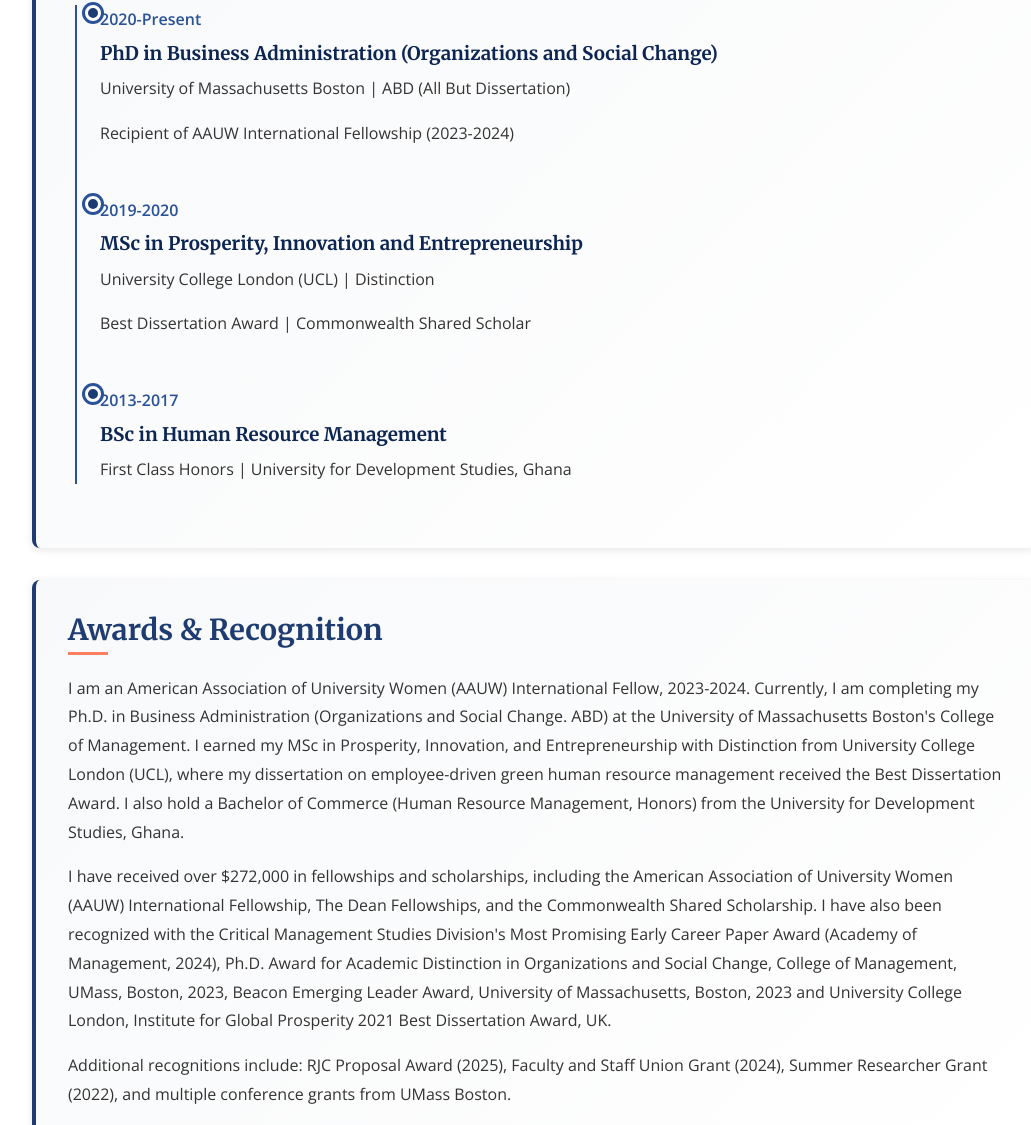
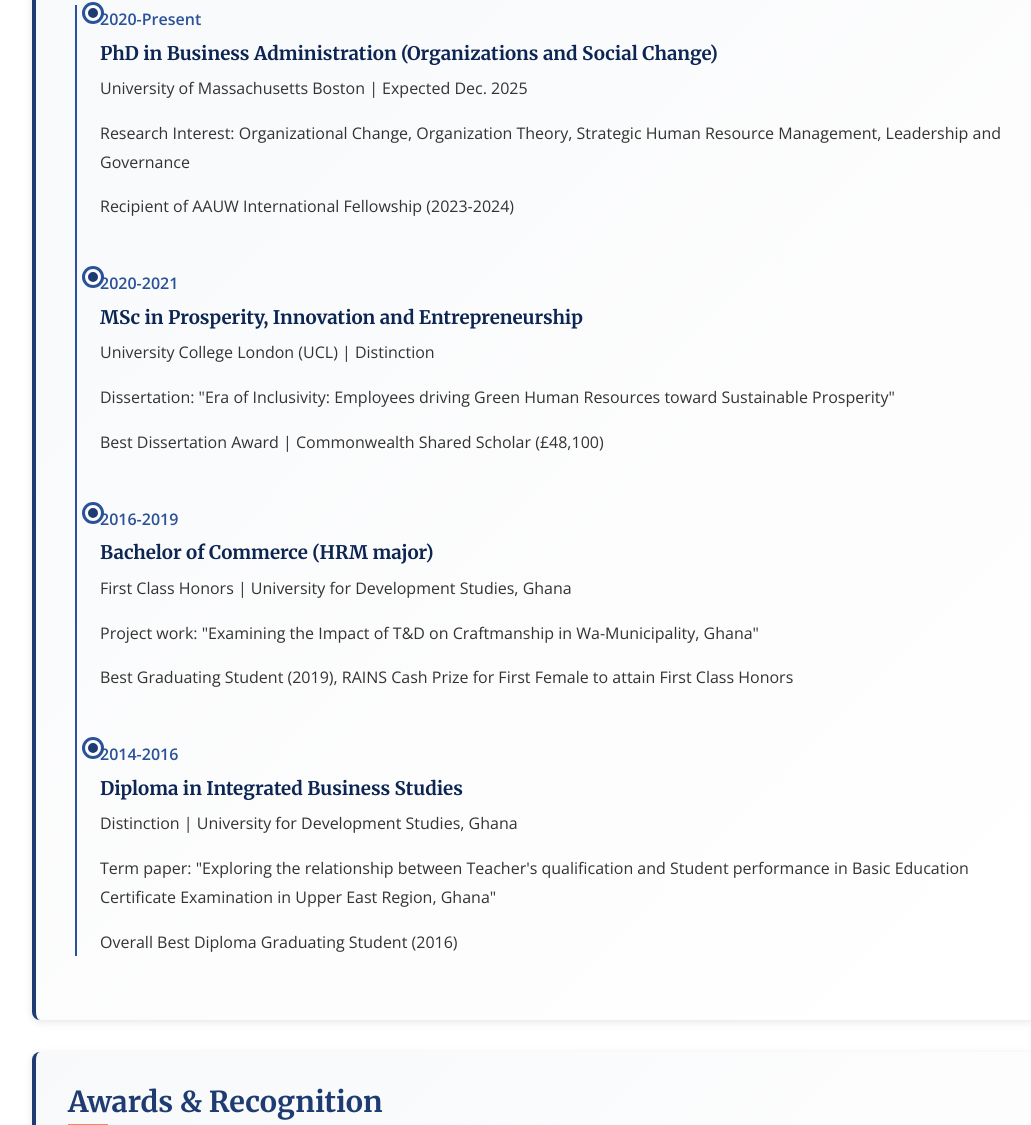
Before and after one commit to nayatpatricia/nayatpatricia.github.io, a plain HTML site: page Full-profile.html in a window 1280 px wide. Shown: the part 1112-2237 px from the top of the page, without its empty margins (106-1137 px from the left). Drawn offline with nearby package versions, Linux system fonts and the light colour scheme.

Commit message:
Update Full-profile.html

```diff
--- a/Full-profile.html
+++ b/Full-profile.html
@@ -915,7 +915,7 @@
                 </div>
             </div>
             <div class="profile-image-container">
-                <img src="images/fullprofile.png" alt="Patricia Tiimah Naya" class="profile-image">
+                <img src="images/fullprofile.jpg" alt="Patricia Tiimah Naya" class="profile-image">
             </div>
         </div>
 
@@ -927,21 +927,33 @@
                     <div class="timeline-dot"></div>
                     <div class="timeline-date">2020-Present</div>
                     <h3 class="timeline-title">PhD in Business Administration (Organizations and Social Change)</h3>
-                    <p>University of Massachusetts Boston | ABD (All But Dissertation)</p>
+                    <p>University of Massachusetts Boston | Expected Dec. 2025</p>
+                    <p>Research Interest: Organizational Change, Organization Theory, Strategic Human Resource Management, Leadership and Governance</p>
                     <p>Recipient of AAUW International Fellowship (2023-2024)</p>
                 </div>
                 <div class="timeline-item">
                     <div class="timeline-dot"></div>
-                    <div class="timeline-date">2019-2020</div>
+                    <div class="timeline-date">2020-2021</div>
                     <h3 class="timeline-title">MSc in Prosperity, Innovation and Entrepreneurship</h3>
                     <p>University College London (UCL) | Distinction</p>
-                    <p>Best Dissertation Award | Commonwealth Shared Scholar</p>
+                    <p>Dissertation: "Era of Inclusivity: Employees driving Green Human Resources toward Sustainable Prosperity"</p>
+                    <p>Best Dissertation Award | Commonwealth Shared Scholar (£48,100)</p>
                 </div>
                 <div class="timeline-item">
                     <div class="timeline-dot"></div>
-                    <div class="timeline-date">2013-2017</div>
-                    <h3 class="timeline-title">BSc in Human Resource Management</h3>
+                    <div class="timeline-date">2016-2019</div>
+                    <h3 class="timeline-title">Bachelor of Commerce (HRM major)</h3>
                     <p>First Class Honors | University for Development Studies, Ghana</p>
+                    <p>Project work: "Examining the Impact of T&D on Craftmanship in Wa-Municipality, Ghana"</p>
+                    <p>Best Graduating Student (2019), RAINS Cash Prize for First Female to attain First Class Honors</p>
+                </div>
+                <div class="timeline-item">
+                    <div class="timeline-dot"></div>
+                    <div class="timeline-date">2014-2016</div>
+                    <h3 class="timeline-title">Diploma in Integrated Business Studies</h3>
+                    <p>Distinction | University for Development Studies, Ghana</p>
+                    <p>Term paper: "Exploring the relationship between Teacher's qualification and Student performance in Basic Education Certificate Examination in Upper East Region, Ghana"</p>
+                    <p>Overall Best Diploma Graduating Student (2016)</p>
                 </div>
             </div>
         </div>
@@ -949,10 +961,9 @@
         <!-- Awards and Recognitions Section -->
         <div class="profile-section" style="animation-delay: 0.3s">
             <h2 class="section-heading">Awards & Recognition</h2>
-            <p>I am an American Association of University Women (AAUW) International Fellow, 2023-2024. Currently, I am completing my Ph.D. in Business Administration (Organizations and Social Change. ABD) at the University of Massachusetts Boston's College of Management. I earned my MSc in Prosperity, Innovation, and Entrepreneurship with Distinction from University College London (UCL), where my dissertation on employee-driven green human resource management received the Best Dissertation Award. I also hold a Bachelor of Commerce (Human Resource Management, Honors) from the University for Development Studies, Ghana.</p>
-            <p>I have received over $272,000 in fellowships and scholarships, including the American Association of University Women (AAUW) International Fellowship, The Dean Fellowships, and the Commonwealth Shared Scholarship. I have also been recognized with the Critical Management Studies Division's Most Promising Early Career Paper Award (Academy of Management, 2024), Ph.D. Award for Academic Distinction in Organizations and Social Change, College of Management, UMass, Boston, 2023, Beacon Emerging Leader Award, University of Massachusetts, Boston, 2023 and University College London, Institute for Global Prosperity 2021 Best Dissertation Award, UK.</p>
-            <!-- Added from CV -->
-            <p>Additional recognitions include: RJC Proposal Award (2025), Faculty and Staff Union Grant (2024), Summer Researcher Grant (2022), and multiple conference grants from UMass Boston.</p>
+            <p>I am an American Association of University Women (AAUW) International Fellow, 2023-2024 ($25,000). Currently, I am completing my Ph.D. in Business Administration (Organizations and Social Change) at the University of Massachusetts Boston's College of Management. I earned my MSc in Prosperity, Innovation, and Entrepreneurship with Distinction from University College London (UCL), where my dissertation on employee-driven green human resource management received the Best Dissertation Award. I also hold a Bachelor of Commerce (Human Resource Management, First Class Honors) and Diploma in Integrated Business Studies (Distinction) from the University for Development Studies, Ghana.</p>
+            <p>I have received over $272,000 in fellowships and scholarships, including the American Association of University Women (AAUW) International Fellowship ($25,000), The Dean Fellowships, Commonwealth Shared Scholarship (£48,100), and multiple research grants from UMass Boston including RJC Proposal Award ($19,500), Faculty and Staff Union Grant ($4,000), and Summer Researcher Grant ($3,000).</p>
+            <p>Academic honors include: CMS Division (AOM) Most Promising Early Career Paper (2024), Ph.D. Award for Academic Distinction in Organizations and Social Change (UMass Boston, 2023), Beacon Emerging Leader Award (UMass Boston, 2023), Best Graduating Student (University for Development Studies, 2019), RAINS Cash Prize for First Female to attain First Class Honors (2019), and Overall Best Diploma Graduating Student (2016).</p>
         </div>
 
         <!-- Professional Practice Section -->
```
